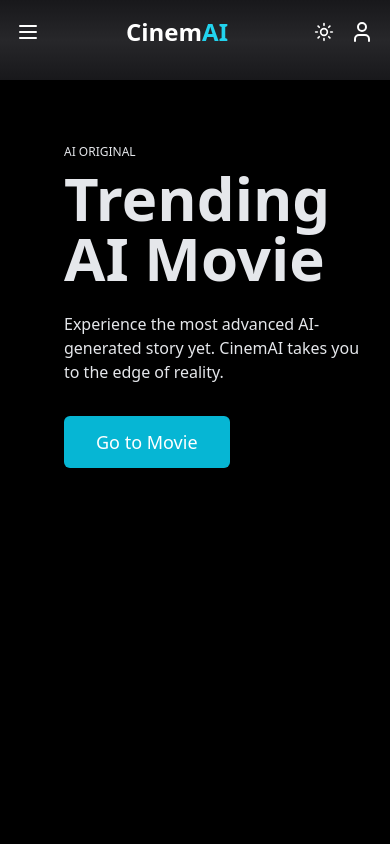
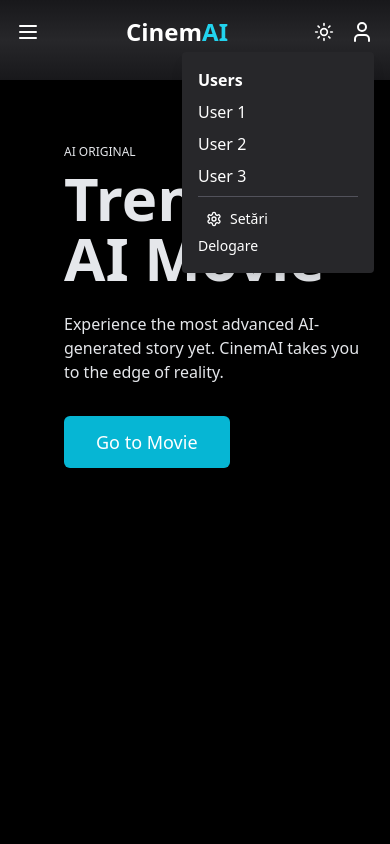
Before and after one commit to mvnole/cinemai, a React (Create React App) app: page / in a window 390 px wide. Both pictures are taken after a click on the button 361 px from the left and 32 px from the top of the page. Shown: the top 844 px of the page. Built offline with nearby package versions, Linux system fonts and the light colour scheme.

Commit message:
versiune mobile mai ok

```diff
--- a/src/App.js
+++ b/src/App.js
@@ -53,13 +53,39 @@
           <Link to="/" className="text-2xl font-bold text-white hover:text-cyan-400 transition-colors">
             Cinem<span className="text-cyan-400">AI</span>
           </Link>
-          <div className="flex gap-4 items-center" ref={userMenuRef}>
+          <div className="flex gap-4 items-center relative" ref={userMenuRef}>
             <button onClick={toggleDarkMode} className="hover:scale-110 transition-transform text-white">
               {darkMode ? <Sun size={20} /> : <Moon size={20} />}
             </button>
             <button onClick={() => setShowUsers(!showUsers)} className="hover:scale-110 transition-transform text-white">
               <User size={24} />
             </button>
+            {showUsers && (
+              <div className="absolute right-0 top-full mt-2 z-50 bg-zinc-800 text-white rounded shadow-lg w-48 p-4 transform transition-all duration-300 origin-top">
+                <h3 className="font-semibold mb-2">Users</h3>
+                <ul className="space-y-2">
+                  <li><Link to="/user/1" onClick={() => setShowUsers(false)} className="hover:text-cyan-400 block">User 1</Link></li>
+                  <li><Link to="/user/2" onClick={() => setShowUsers(false)} className="hover:text-cyan-400 block">User 2</Link></li>
+                  <li><Link to="/user/3" onClick={() => setShowUsers(false)} className="hover:text-cyan-400 block">User 3</Link></li>
+                </ul>
+                <hr className="my-2 border-zinc-600" />
+                <button
+                  onClick={() => navigate("/settings")}
+                  className="flex items-center gap-2 text-sm text-white hover:text-blue-400 px-2 py-1"
+                >
+                  <Settings size={16} /> Setări
+                </button>
+                <button
+                  onClick={() => {
+                    setShowUsers(false);
+                    navigate("/login");
+                  }}
+                  className="text-sm hover:text-red-400"
+                >
+                  Delogare
+                </button>
+              </div>
+            )}
           </div>
         </div>
 
@@ -91,7 +117,7 @@
           </nav>
         </div>
 
-        {/* User dropdown remains shared */}
+        {/* Desktop user dropdown */}
         <div className="hidden sm:flex items-center gap-4 relative" ref={userMenuRef} data-user-menu>
           <div
             className={`absolute right-0 top-full mt-2 z-50 bg-zinc-800 text-white rounded shadow-lg w-48 p-4 transform transition-all duration-300 origin-top ${
```
